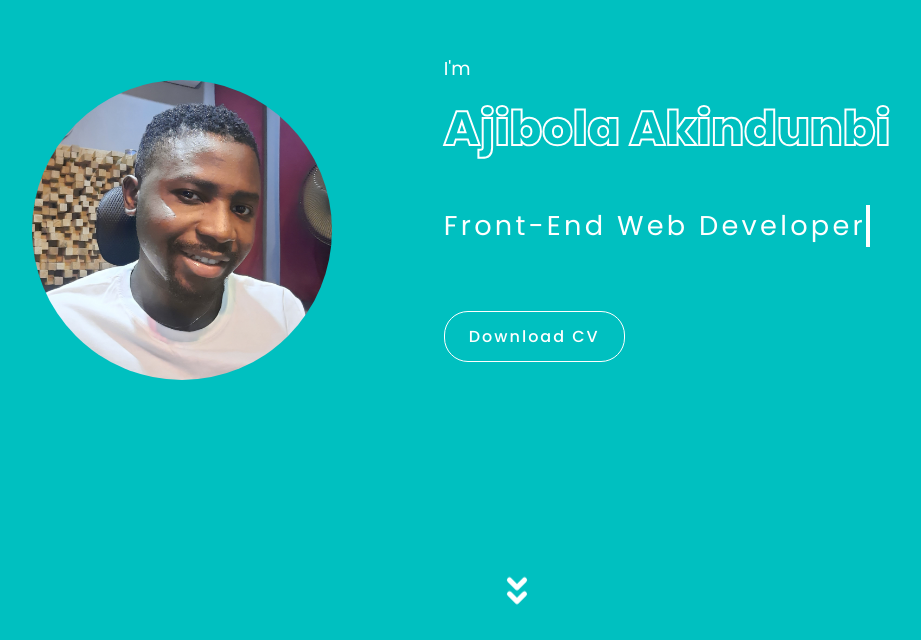
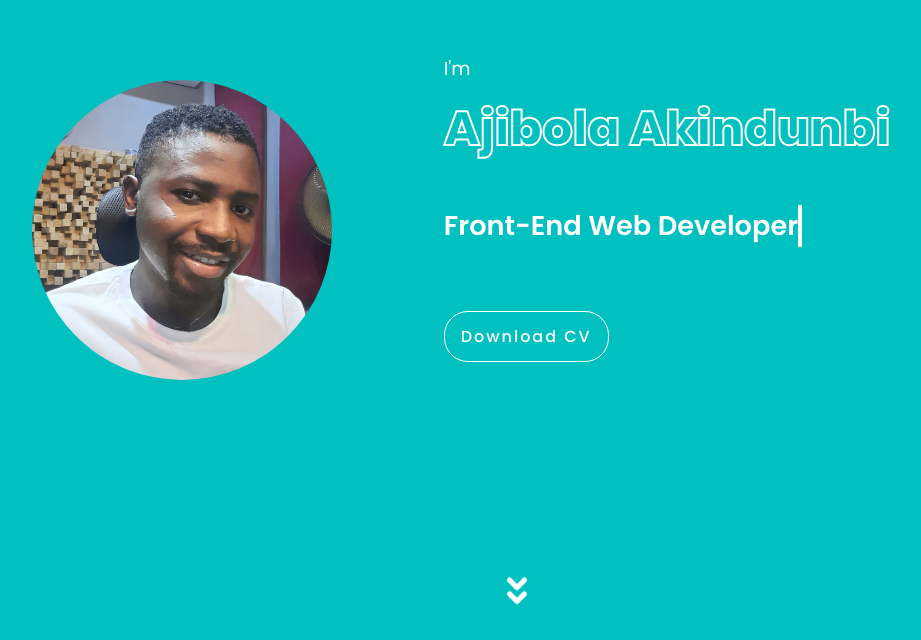
Before and after one commit to jibolacodes/portfolio, a React (Create React App) app: page / in a window 1280 px wide. Shown: the part 160-800 px from the top of the page, without its empty margins (123-1044 px from the left). Built offline with nearby package versions, Linux system fonts and the light colour scheme; a web font is replaced by a local one.

Commit message:
changed header button size

```diff
--- a/src/components/About/About.style.js
+++ b/src/components/About/About.style.js
@@ -40,7 +40,6 @@ export const Button = styled.button`
     height: 44px;
     font-size: var(--font-size);
     font-family: var(--font-family);
-    letter-spacing: 2px;
     border: 1px solid var(--bg-color);
     background-color: var(--white);
     border-radius: 30px;
--- a/src/components/Contact/Contact.style.js
+++ b/src/components/Contact/Contact.style.js
@@ -46,7 +46,6 @@ export const Form = styled.form`
     height: 44px;
     font-size: var(--font-size);
     font-family: var(--font-family);
-    letter-spacing: 2px;
     border: 1px solid var(--bg-color);
     background-color: var(--white);
     border-radius: 30px;
--- a/src/components/Header/Header.style.js
+++ b/src/components/Header/Header.style.js
@@ -70,14 +70,13 @@ export const Text = styled.div`
 export const AnimatedText = styled.div`
   max-width: fit-content;
   font-family: var(--font-family-absolute);
-  font-weight: 400;
-  font-size: 1.3em;
+  font-weight: 600;
+  font-size: 1.2em;
   color: var(--white);
   overflow: hidden;
   border-right: 0.15em solid #ff9d19;
   white-space: nowrap;
   margin: 50px auto;
-  letter-spacing: 0.12em;
   animation: typing 3.5s steps(40, end), blink-caret 0.75s step-end infinite;
 
   @keyframes typing {
@@ -113,7 +112,7 @@ export const DownloadBtn = styled.div`
   border: 1px solid var(--white);
   border-radius: 24px;
   width: fit-content;
-  padding: 12px 24px;
+  padding: 12px 16px;
   margin: 1rem auto;
   transition: 0.4s;
 
--- a/src/components/Navbar/index.js
+++ b/src/components/Navbar/index.js
@@ -1,4 +1,4 @@
-import React from 'react';
+import React from "react";
 // Markup
 
 import { Wrapper, Content, Logo, NavLinks, NavToggle } from "./navbar.style";
@@ -19,7 +19,7 @@ const navLinks = [
   "contact me",
 ];
 
-const Navbar = ({ show, setShow}) => {
+const Navbar = ({ show, setShow }) => {
   return (
     <Wrapper>
       <Content>
@@ -41,7 +41,7 @@ const Navbar = ({ show, setShow}) => {
               <li key={link}>
                 <a href={`#${link}`}>
                   <span>{link}</span>
-               </a>
+                </a>
               </li>
             ))}
           </ul>
--- a/src/components/Navbar/navbar.style.js
+++ b/src/components/Navbar/navbar.style.js
@@ -82,7 +82,7 @@ export const NavLinks = styled.nav`
       display: flex;
       justify-content: center;
       align-items: center;
-      font-size: 1.1em;
+      /* font-size: 1.1em; */
       cursor: pointer;
 
       :hover {
```
